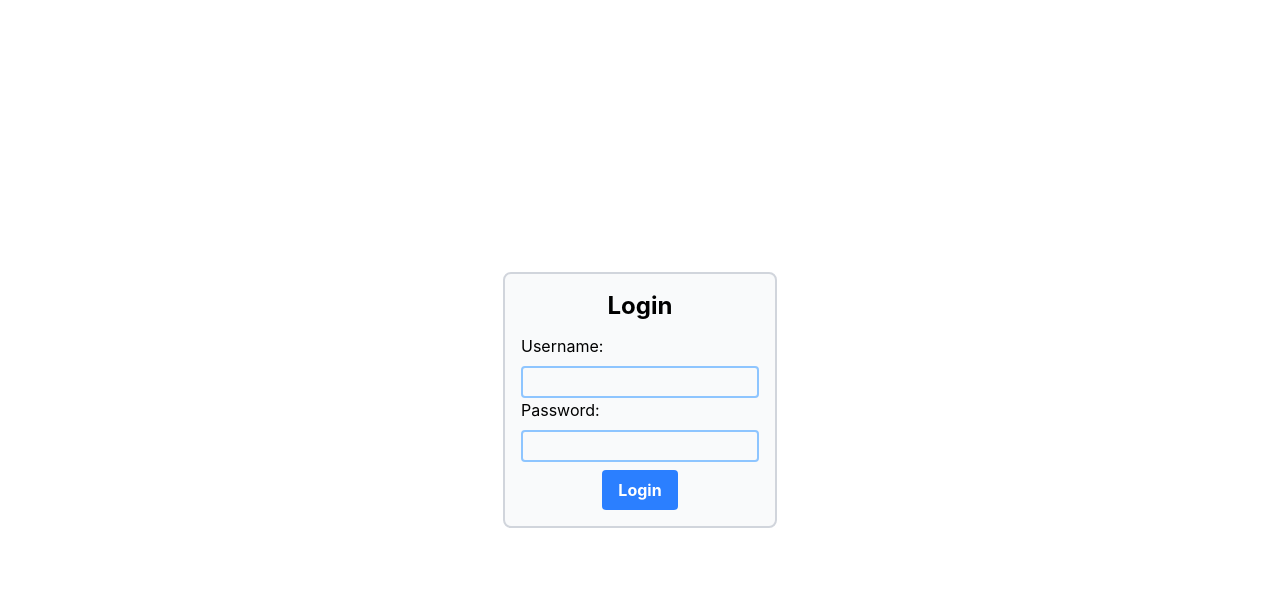
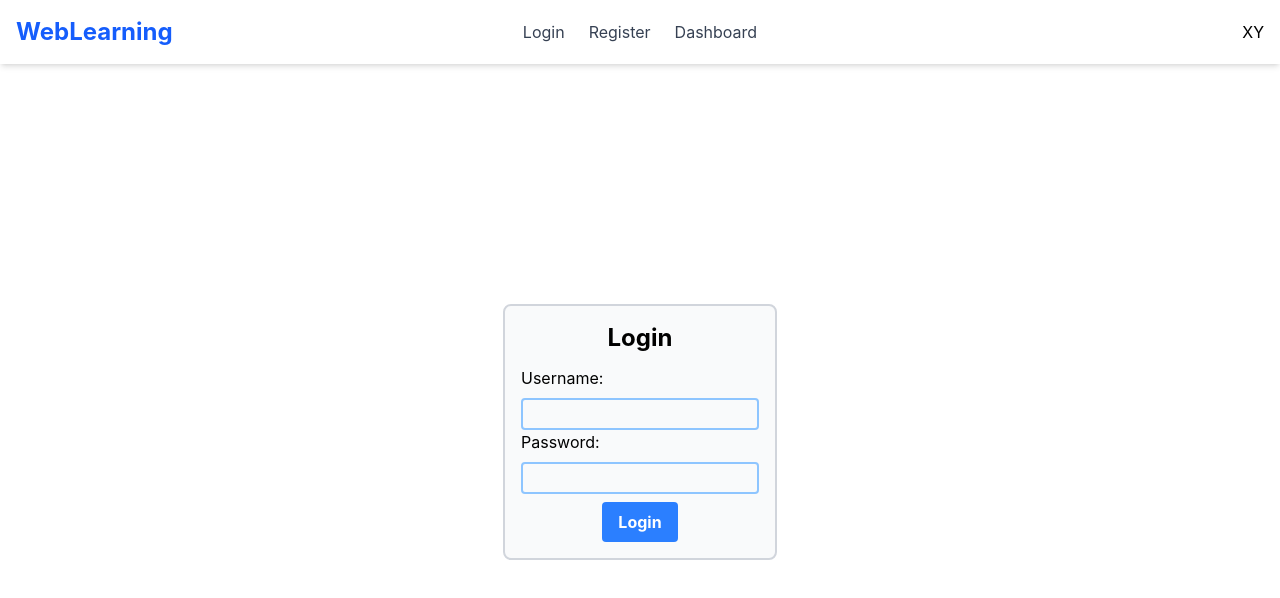
Before and after one commit to bogiszabo30/WebLearning, a Vue app in the folder Frontend/web-learning/: page /login in a window 1280 px wide. Shown: the top 598 px of the page. Built offline with nearby package versions, Linux system fonts and the light colour scheme.

Commit message:
add navbar

```diff
--- a/Frontend/web-learning/src/App.vue
+++ b/Frontend/web-learning/src/App.vue
@@ -1,9 +1,15 @@
 <script setup lang="ts">
 import { RouterView } from 'vue-router'
+import AppNavBar from './components/AppNavBar.vue'
 </script>
 
 <template>
-  <div class="flex items-center justify-center h-screen">
-    <RouterView></RouterView>
+  <div class="flex flex-col min-h-screen">
+
+    <AppNavBar />
+
+    <div class="flex-1 flex items-center justify-center">
+      <RouterView></RouterView>
+    </div>
   </div>
 </template>
--- /dev/null
+++ b/Frontend/web-learning/src/components/AppNavBar.vue
@@ -0,0 +1,28 @@
+<script setup>
+import { RouterLink } from 'vue-router'
+</script>
+
+
+<template>
+    <nav class="sticky top-0 z-50 bg-white shadow-md">
+        <div class="max-w-7xl mx-auto px-4 py-4 flex items-center justify-between relative">
+            <div class="text-2xl font-bold text-blue-600">WebLearning</div>
+            <div id="nav-links" class="flex gap-6 absolute left-1/2 -translate-x-1/2">
+                <RouterLink to="/login" class="text-gray-700 hover:text-blue-600 transition">
+                    Login
+                </RouterLink>
+                <RouterLink to="/register" class="text-gray-700 hover:text-blue-600 transition">
+                    Register
+                </RouterLink>
+                <RouterLink to="/dashboard" class="text-gray-700 hover:text-blue-600 transition">
+                    Dashboard
+                </RouterLink>
+            </div>
+            <div>
+                XY
+            </div>
+        </div>
+    </nav>
+</template>
+
+<style scoped></style>
--- a/Frontend/web-learning/src/views/LoginView.vue
+++ b/Frontend/web-learning/src/views/LoginView.vue
@@ -2,17 +2,15 @@
 import LoginComponent from '../components/LoginComponent.vue'
 
 
-</script >
+</script>
 
 
 <template>
-    <div class="flex items-center justify-center h-screen">
-        <LoginComponent>
 
-        </LoginComponent>
-    </div>
+    <LoginComponent>
+
+    </LoginComponent>
+
 </template>
 
-<style scoped>
-
-</style>
+<style scoped></style>
```
